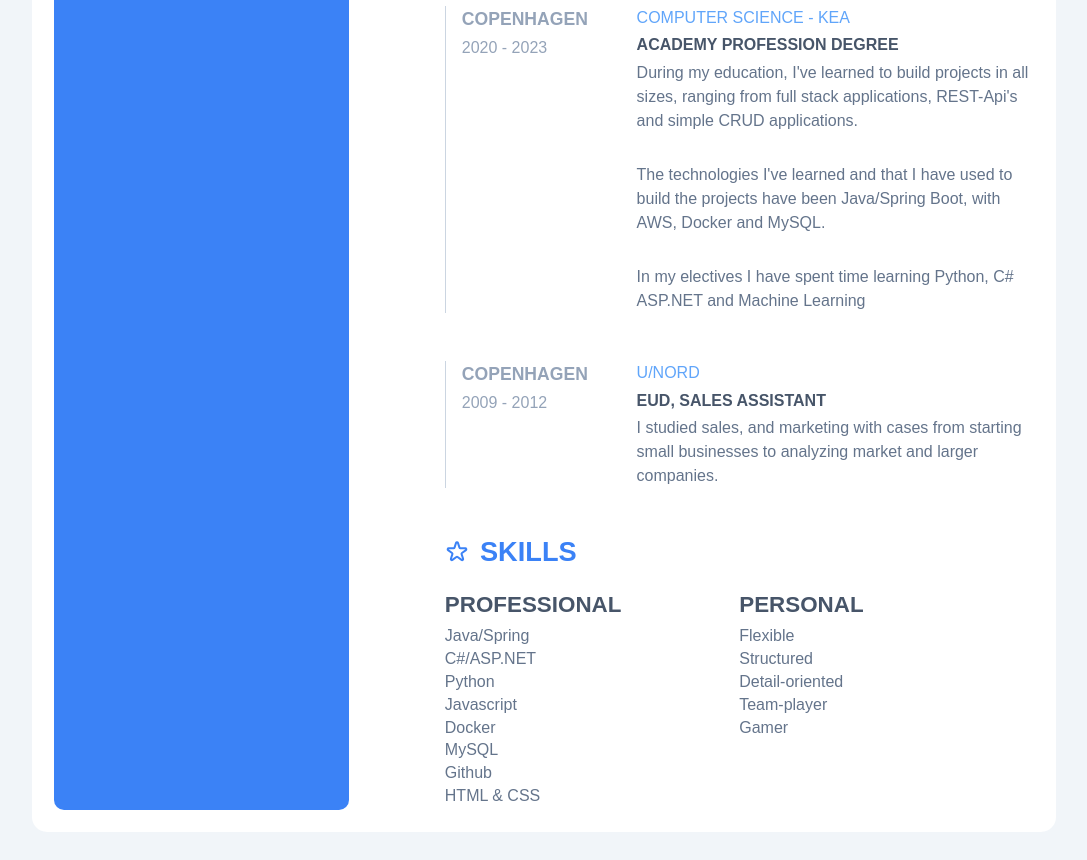
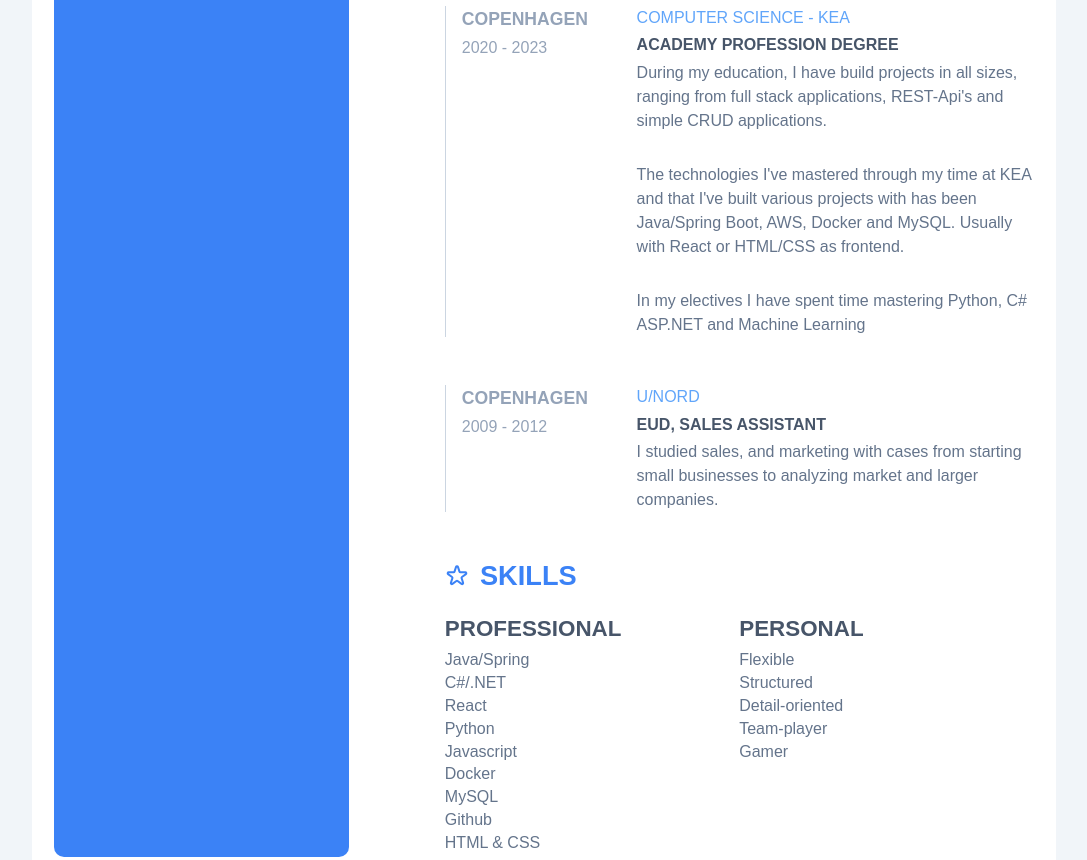
Before and after one commit to Delamir/christian-detlefsen.dk, a plain HTML site: page cv/index.html in a window 1280 px wide. Shown: the part 1052-1912 px from the top of the page, without its empty margins (96-1183 px from the left). Drawn offline with Linux system fonts and the light colour scheme.

Commit message:
Text edits

```diff
--- a/cv/index.html
+++ b/cv/index.html
@@ -148,8 +148,8 @@
                                     <span class="info-position"> Internship - Software Developer </span>
                                     <span class="info-company"> SANOCAST </span>
                                     <p class="info-paragraph">
-                                        I've worked on a variety of interesting customer cases in C# using .net.
-                                        All the cases have been backend development.
+                                        I've worked on a variety of interesting customer cases in C# .net.
+                                        The customer cases have mostly been backend development.
                                     </p>
                                 </div>
                             </div>
@@ -236,20 +236,19 @@
                                     <span class="info-degree"> COMPUTER SCIENCE - KEA </span>
                                     <span class="info-school"> ACADEMY PROFESSION DEGREE </span>
                                     <p class="info-paragraph">
-                                        During my education, I've learned to build projects in all sizes, ranging from
+                                        During my education, I have build projects in all sizes, ranging from
                                         full stack applications, REST-Api's and simple CRUD applications.
 
                                     </p>
                                     <br>
                                     <p class="info-paragraph">
-                                        The technologies I've learned and that I have used to build the projects have
-                                        been
-                                        Java/Spring Boot, with AWS, Docker and MySQL.
+                                        The technologies I've mastered through my time at KEA and that I've built various projects with has been
+                                        Java/Spring Boot, AWS, Docker and MySQL. Usually with React or HTML/CSS as frontend.
 
                                     </p>
                                     <br>
                                     <p class="info-paragraph">
-                                        In my electives I have spent time learning Python, C# ASP.NET and Machine
+                                        In my electives I have spent time mastering Python, C# ASP.NET and Machine
                                         Learning
                                     </p>
 
@@ -291,7 +290,8 @@
                                         <h4>PROFESSIONAL</h4>
                                         <ul>
                                             <li>Java/Spring</li>
-                                            <li>C#/ASP.NET</li>
+                                            <li>C#/.NET</li>
+                                            <li>React</li>
                                             <li>Python</li>
                                             <li>Javascript</li>
                                             <li>Docker</li>
```
